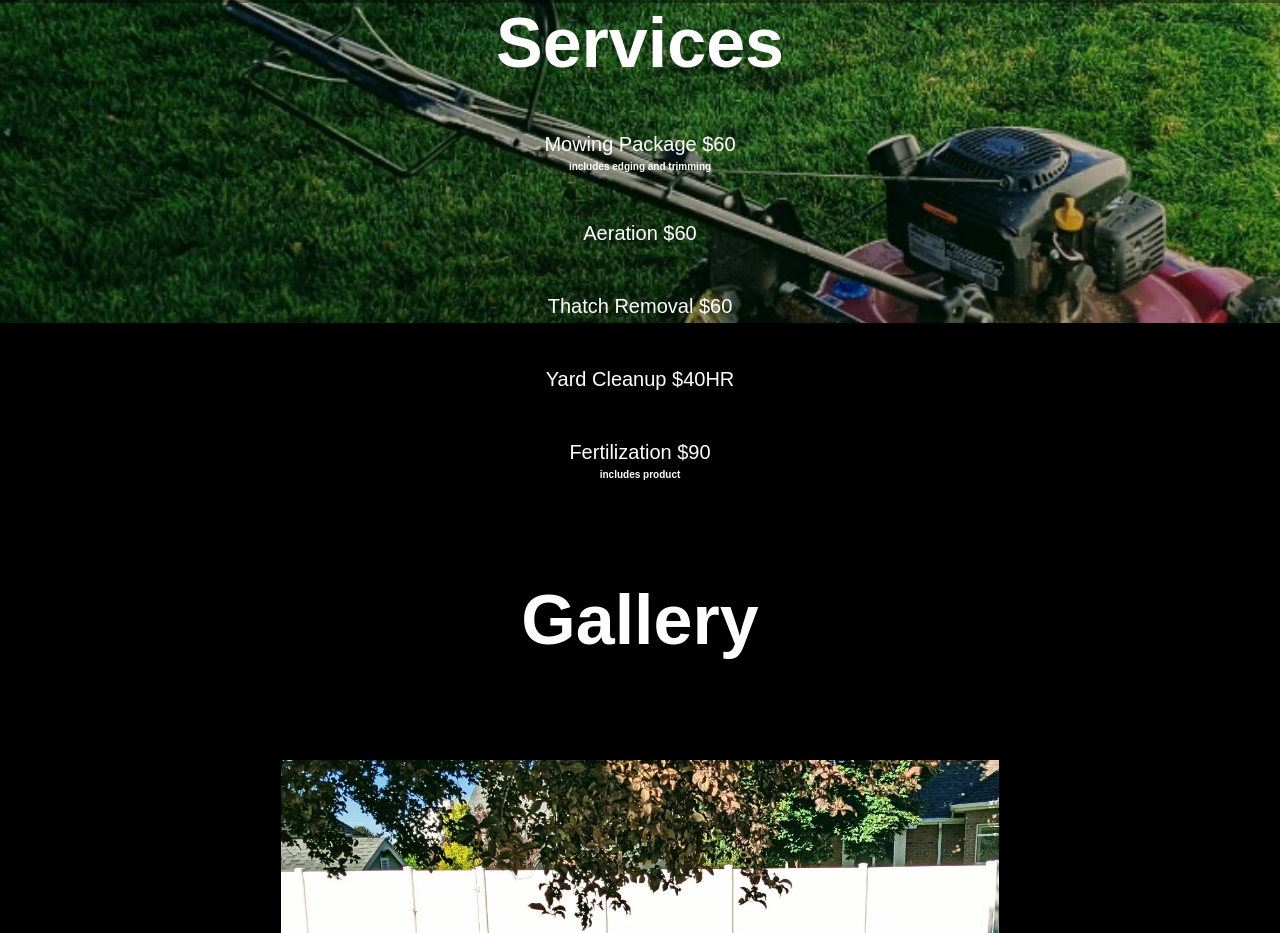
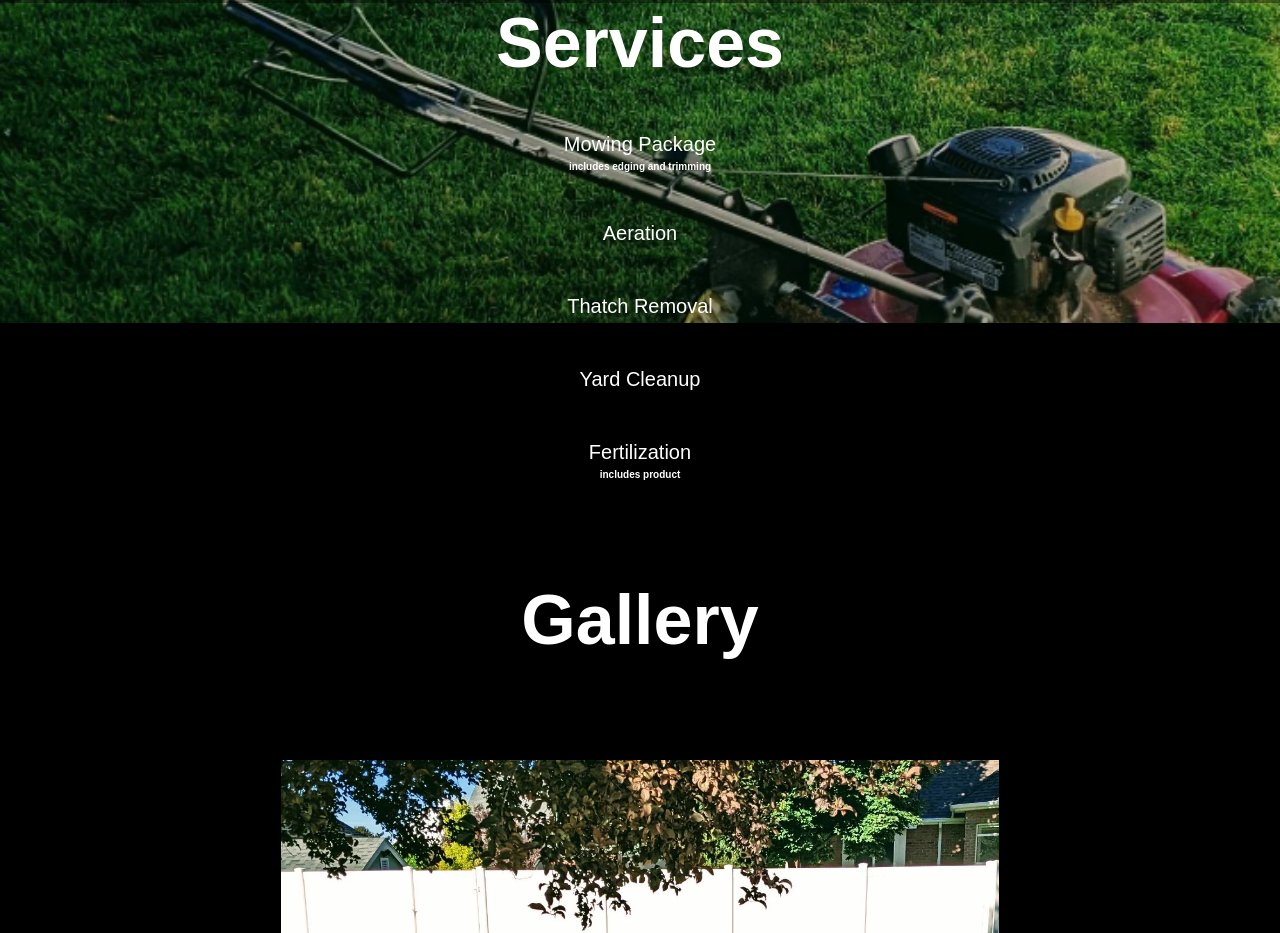
Before and after one commit to Deeskey/elitelawnandyard, a plain HTML site: page index.html in a window 1280 px wide. Shown: the part 797-1730 px from the top of the page. Drawn offline with Linux system fonts and the light colour scheme.

Commit message:
Update index.html

```diff
--- a/index.html
+++ b/index.html
@@ -29,11 +29,11 @@
 <h2 id="services"> Services </h2>
 <ul>
 
-<li>Mowing Package $60<br> <h3> includes edging and trimming </h3></li>
-<li>Aeration $60</li>
-<li>Thatch Removal $60</li>
-<li>Yard Cleanup $40HR</li>
-<li>Fertilization $90<br> <h3> includes product </h3></li>
+<li>Mowing Package <br> <h3> includes edging and trimming </h3></li>
+<li>Aeration </li>
+<li>Thatch Removal </li>
+<li>Yard Cleanup </li>
+<li>Fertilization <br> <h3> includes product </h3></li>
 </ul>
 
 <div class="gallery"><h2 id="gallery"> Gallery </h2>
```
